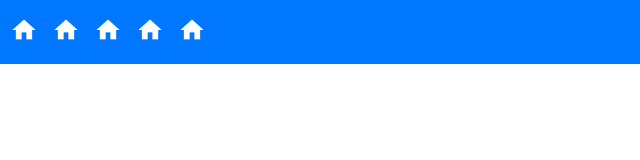
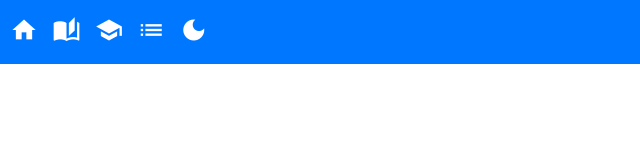
Before and after one commit to GuilhermeFontesMorais/Portfolio-Profissional, a plain HTML site: page index.html in a window 1280 px wide. Shown: the full height of the page, 0-640 px from the left. Drawn offline with Linux system fonts and the light colour scheme.

Commit message:
header final

```diff
--- a/estilos/style.css
+++ b/estilos/style.css
@@ -13,19 +13,33 @@
   margin: 0;
   padding: 0;
   box-sizing: border-box;
+  font-family: Arial, Helvetica, sans-serif;
 }
 
 header{
   height: 8vh;
   display: flex;
-  flex-flow: row nowrap;
+  flex-flow: row wrap;
   justify-content: flex-start;
-  align-items: center;
+  align-content: center;
   background-color: var(--destaque);
   color: var(--fundo-card);
-  padding: 10px;
 }
 
-header>nav>i{
-  padding-right: 10px;
+header>nav>a{
+  color: var(--fundo-card);
+  text-decoration: none;
 }
+
+header>nav>a:hover{
+  background-color: var(--fundo-card);
+  color: var(--destaque);
+  transition: 0.5s;
+}
+
+header>nav{
+}
+
+.material-icons{
+  padding-left: 10px;
+}
--- a/index.html
+++ b/index.html
@@ -1,5 +1,5 @@
 <!DOCTYPE html>
-<html lang="en">
+<html lang="pt-br">
 <head>
     <meta charset="UTF-8">
     <meta name="viewport" content="width=device-width, initial-scale=1.0">
@@ -11,11 +11,11 @@
 <body>
     <header>
         <nav>
-            <i class="material-icons" style="font-size: 28px;">home</i>
-            <i class="material-icons" style="font-size: 28px;">home</i>
-            <i class="material-icons" style="font-size: 28px;">home</i>
-            <i class="material-icons" style="font-size: 28px;">home</i>
-            <i class="material-icons" style="font-size: 28px;">home</i>
+            <a href=""><i class="material-icons" style="font-size: 28px;">home</i></a>
+            <a href=""><i class="material-icons" style="font-size: 28px;">auto_stories</i></a>
+            <a href=""><i class="material-icons" style="font-size: 28px;">school</i></a>
+            <a href=""><i class="material-icons" style="font-size: 28px;">list</i></a>
+            <a href=""><i class="material-icons" style="font-size: 28px;">dark_mode</i></a>
         </nav>
     </header>
 
```
